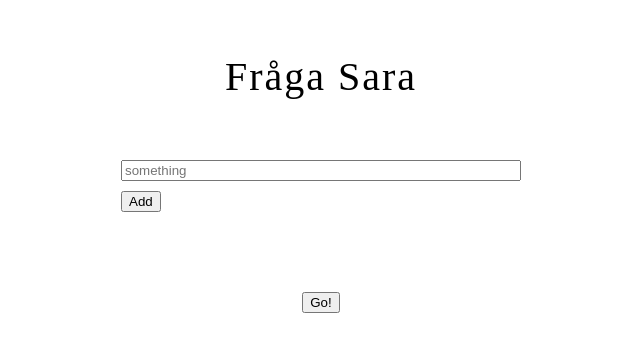
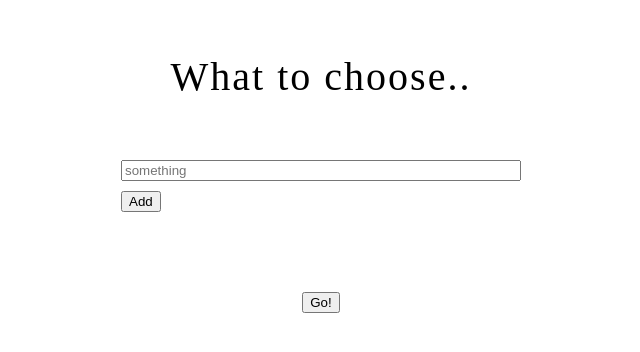
Before and after one commit to sarakhatmi1/sarakhatmiskoder, a plain HTML site: page index.html in a window 1280 px wide. Shown: the part 124-476 px from the top of the page, without its empty margins (319-959 px from the left). Drawn offline with nearby package versions, Linux system fonts and the light colour scheme.

Commit message:
Update index.html

```diff
--- a/index.html
+++ b/index.html
@@ -2,11 +2,11 @@
 <html lang=en>
  <head>
   <meta charset=utf-8>
-  <title>Saras koder</title>
+  <title>Help me choose..</title>
   <link href="./mains.css" rel="stylesheet" type="text/css">
  </head>
  <body>
-  <h1>Fråga Sara</h1>
+  <h1>What to choose..</h1>
   <div class="inputsection">
     <div class="inputs">
      <input placeholder="something"></input>
```
